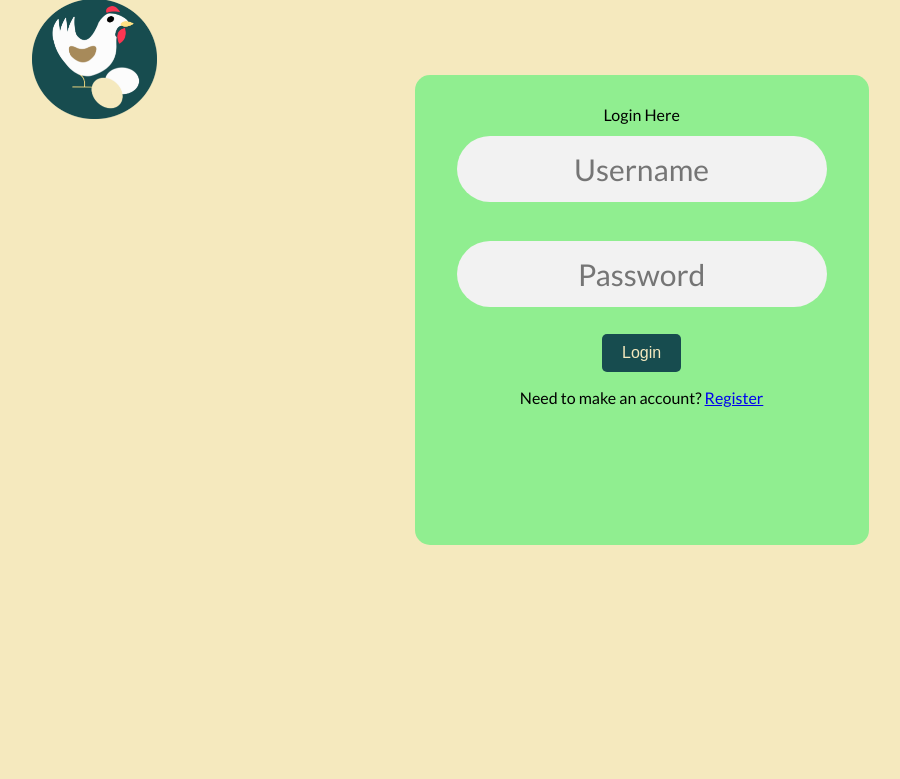
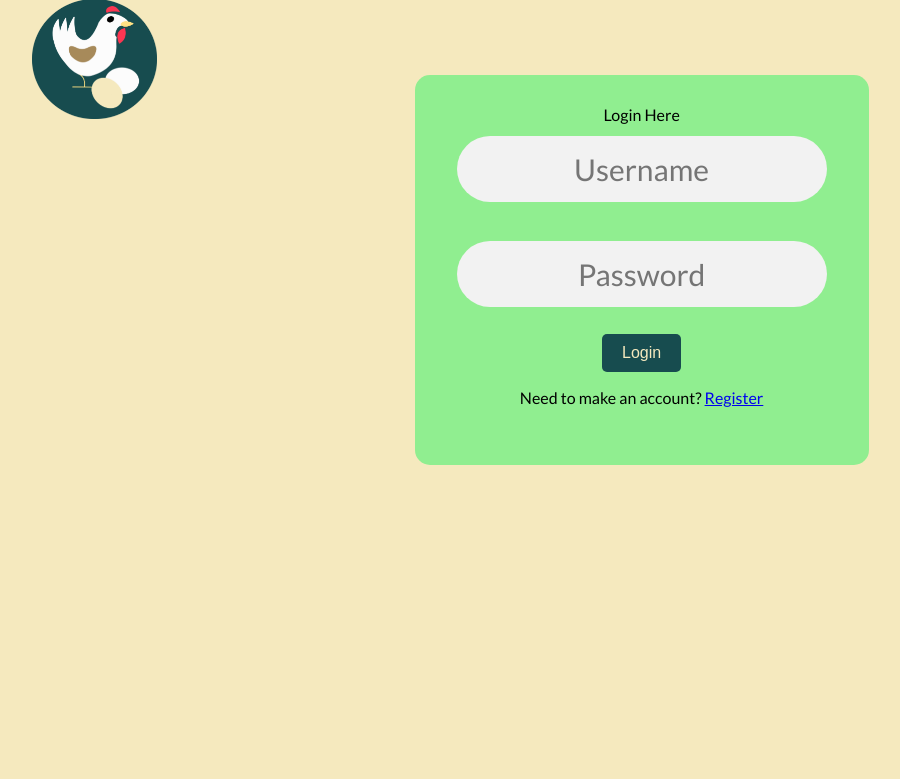
Before and after one commit to Nicorb02/MyEggs-Contact-Manager, a PHP site: page /login.html in a window 1280 px wide. Shown: the part 37-816 px from the top of the page, without its empty margins (4-904 px from the left). Run offline with PHP 8.4, Linux system fonts and the light colour scheme.

Commit message:
updated forms

```diff
--- a/css/login.css
+++ b/css/login.css
@@ -38,7 +38,7 @@ body
     margin: 0 0 15px;
     padding: 15px;
     box-sizing: border-box;
-    font-size: 10px;
+    font-size: 20px;
     position: relative;
     text-align: center;
     font-family: 'Lato';
@@ -56,7 +56,7 @@ body
     top: 100px;
     padding: 30px;
     overflow: hidden;
-    height: 410px;
+    height: 330px;
     transition: .6s;
     display: inline-block;
     font-family: 'Lato';
```
